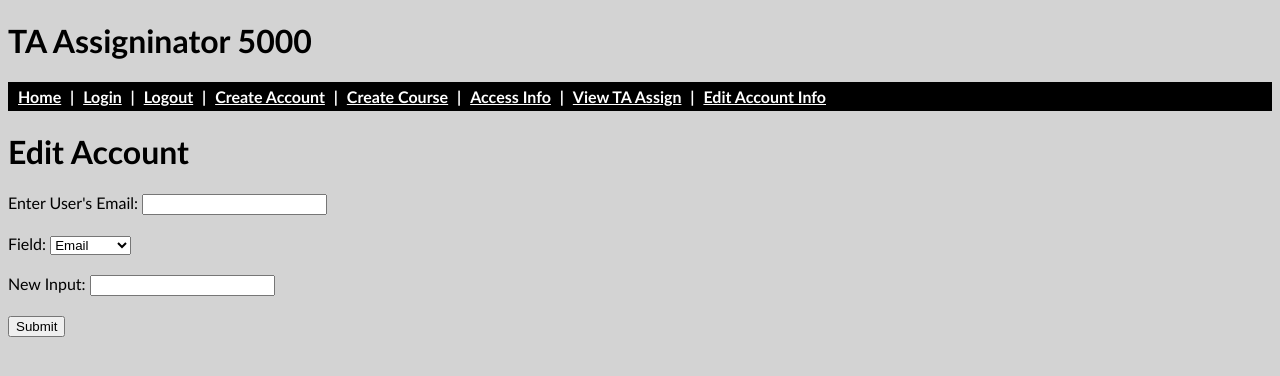
After one commit to jwolf-uwm/scrum_and_coke_django, a Django app: template templates/main/edit_account.html in a window 1280 px wide. The commit adds this page. Shown: the top 376 px of the page. Run offline with Django 3.2, Linux system fonts and the light colour scheme; the template is opened without the code that fills it, so the values that code supplies are empty.

Commit message:
edit account page made

```diff
--- a/scrum_and_coke_django/urls.py
+++ b/scrum_and_coke_django/urls.py
@@ -16,7 +16,7 @@ Including another URLconf
 from django.conf.urls import url
 from django.contrib import admin
 from django.urls import path
-from ta_assign.views import Command, CreateAccount, CreateCourse, Index, Login, Logout, AccessInfo
+from ta_assign.views import Command, CreateAccount, CreateCourse, Index, Login, Logout, AccessInfo, EditAccount
 
 urlpatterns = [
   url(r'^admin/', admin.site.urls),
@@ -27,5 +27,6 @@ urlpatterns = [
   path('command/', Command.as_view(), name='Command1'),
   path('login/', Login.as_view(), name='Login1'),
   path('logout/', Logout.as_view(), name='Logout1'),
-  path('access_info/', AccessInfo.as_view(), name='AccessInfo1')
+  path('access_info/', AccessInfo.as_view(), name='AccessInfo1'),
+  path('edit_account/', EditAccount.as_view(), name='EditAccount1'),
 ]
--- a/templates/base.html
+++ b/templates/base.html
@@ -19,7 +19,7 @@
         <li class="menu"><a href="/create_course">Create Course</a></li> |
         <li class="menu"><a href="/access_info">Access Info</a></li> |
         <li class="menu"><a href="#view_ta_assign">View TA Assign</a></li> |
-        <li class="menu"><a href="#edit_account_info">Edit Account Info</a></li>
+        <li class="menu"><a href="/edit_account">Edit Account Info</a></li>
     </ul>
 
     {% block content %}{% endblock content %}
--- /dev/null
+++ b/templates/main/edit_account.html
@@ -0,0 +1,28 @@
+{% extends "base.html" %}
+{% block content %}
+
+    <h1>Edit Account</h1>
+    <form method="POST" id="edit_account_form">
+        {% csrf_token %}
+        <label for="email">Enter User's Email:</label>
+        <input type="email" id="email" name="email" required>
+        <br><br>
+        <label for="field">Field:</label>
+        <select name="field" form="edit_account_form" required>
+            <option value="email">Email</option>
+            <option value="password">Password</option>
+            <option value="phone">Phone</option>
+            <option value="name">Name</option>
+        </select>
+        <br><br>
+        <label for="data">New Input:</label>
+        <input type="text" id="data" name="data" required>
+        <br><br>
+        <input type="submit">
+    </form>
+
+    {% for message in messages %}
+        <p>{{ message }}</p>
+    {% endfor %}
+
+{% endblock content %}
```
Also changed, not shown: classes/Administrator.py (+9 -1 lines), ta_assign/views.py (+30 -0 lines).
